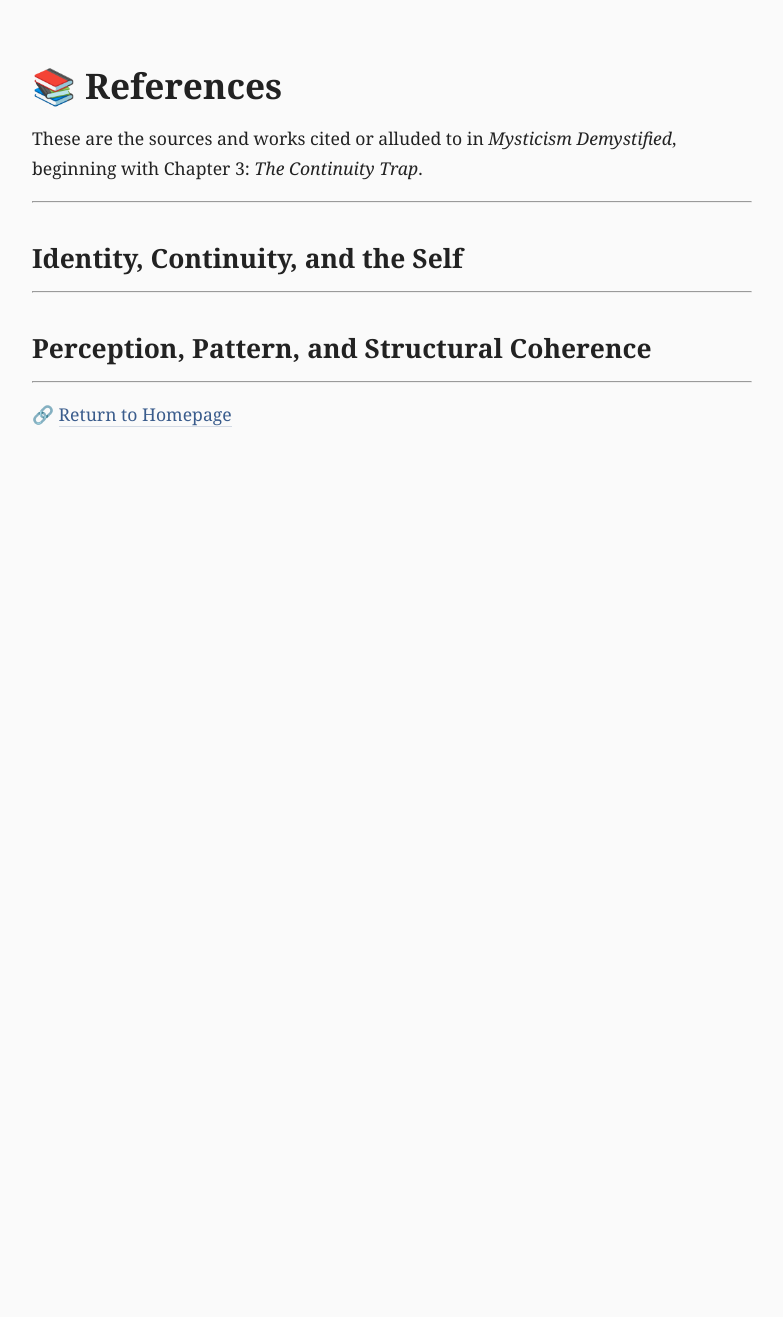
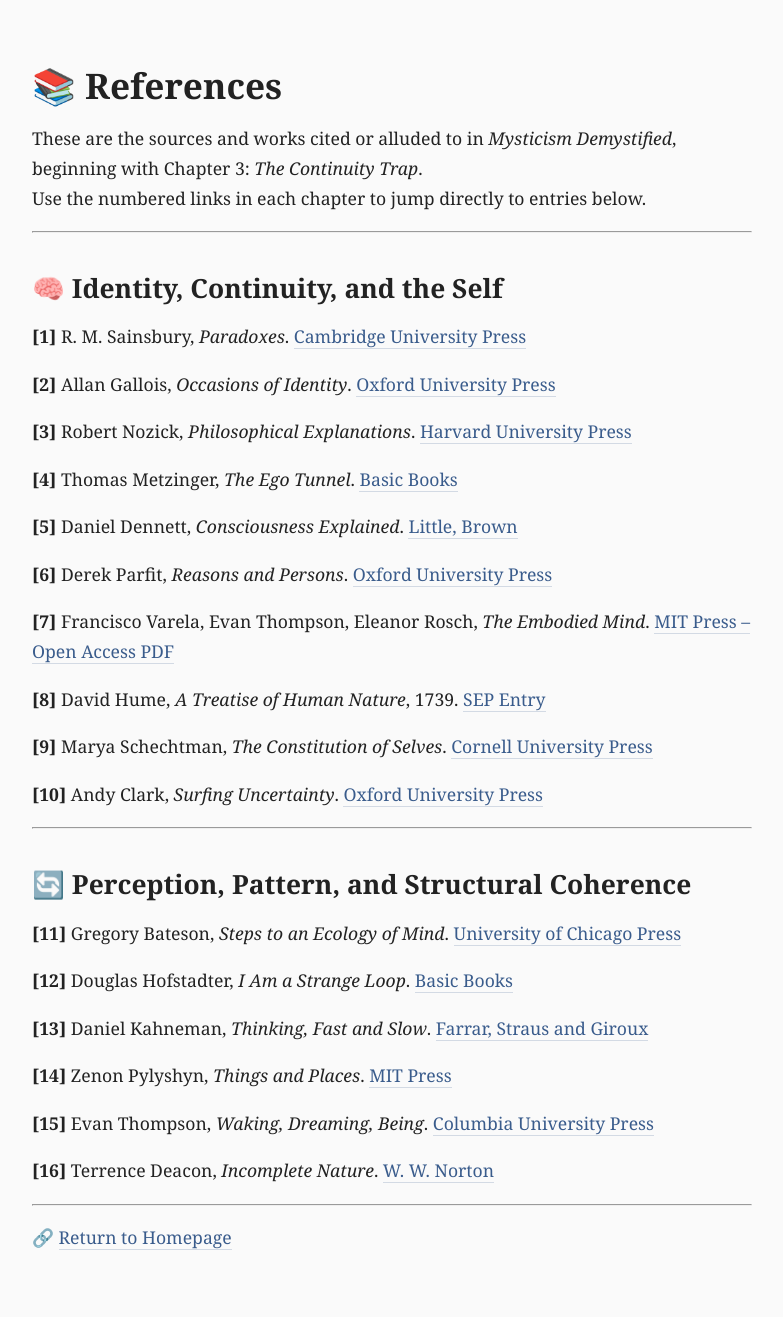
Before and after one commit to jonmmar/maram-cc-site, a Jekyll site: the page built from references.md, in a window 1280 px wide. Shown: the whole page, without its empty margins (248-1031 px from the left). Built offline with Jekyll 4.4.1, drawn with Linux system fonts in a browser that asks for light colours; before the commit the page ends 900 px from its top, so only the background shows below that.

Commit message:
Fix references.md: visible numbered anchors for citation links

```diff
--- a/references.md
+++ b/references.md
@@ -8,46 +8,63 @@
 # 📚 References
 
 These are the sources and works cited or alluded to in *Mysticism Demystified*, beginning with Chapter 3: *The Continuity Trap*.
+Use the numbered links in each chapter to jump directly to entries below.
 
 ---
 
-## Identity, Continuity, and the Self
+## 🧠 Identity, Continuity, and the Self
 
-[^1]: <a name="ref-1"></a> R. M. Sainsbury, *Paradoxes*. [Cambridge University Press](https://www.cambridge.org/core/books/paradoxes/15948F847C90BF808041A1E72CDE7593)
+<a name="ref-1"></a>
+**[1]** R. M. Sainsbury, *Paradoxes*. [Cambridge University Press](https://www.cambridge.org/core/books/paradoxes/15948F847C90BF808041A1E72CDE7593)
 
-[^2]: <a name="ref-2"></a> Allan Gallois, *Occasions of Identity*. [Oxford University Press](https://global.oup.com/academic/product/occasions-of-identity-9780198236267)
+<a name="ref-2"></a>
+**[2]** Allan Gallois, *Occasions of Identity*. [Oxford University Press](https://global.oup.com/academic/product/occasions-of-identity-9780198236267)
 
-[^3]: <a name="ref-3"></a> Robert Nozick, *Philosophical Explanations*. [Harvard University Press](https://www.hup.harvard.edu/catalog.php?isbn=9780674664791)
+<a name="ref-3"></a>
+**[3]** Robert Nozick, *Philosophical Explanations*. [Harvard University Press](https://www.hup.harvard.edu/catalog.php?isbn=9780674664791)
 
-[^4]: <a name="ref-4"></a> Thomas Metzinger, *The Ego Tunnel*. [Basic Books](https://www.basicbooks.com/titles/thomas-metzinger/the-ego-tunnel/9780465020699/)
+<a name="ref-4"></a>
+**[4]** Thomas Metzinger, *The Ego Tunnel*. [Basic Books](https://www.basicbooks.com/titles/thomas-metzinger/the-ego-tunnel/9780465020699/)
 
-[^5]: <a name="ref-5"></a> Daniel Dennett, *Consciousness Explained*. [Little, Brown](https://en.wikipedia.org/wiki/Consciousness_Explained)
+<a name="ref-5"></a>
+**[5]** Daniel Dennett, *Consciousness Explained*. [Little, Brown](https://en.wikipedia.org/wiki/Consciousness_Explained)
 
-[^6]: <a name="ref-6"></a> Derek Parfit, *Reasons and Persons*. [Oxford University Press](https://global.oup.com/academic/product/reasons-and-persons-9780198249083)
+<a name="ref-6"></a>
+**[6]** Derek Parfit, *Reasons and Persons*. [Oxford University Press](https://global.oup.com/academic/product/reasons-and-persons-9780198249083)
 
-[^7]: <a name="ref-7"></a> Francisco Varela, Evan Thompson, Eleanor Rosch, *The Embodied Mind*. [MIT Press – Open Access PDF](https://mitpress.mit.edu/9780262529365/the-embodied-mind/)
+<a name="ref-7"></a>
+**[7]** Francisco Varela, Evan Thompson, Eleanor Rosch, *The Embodied Mind*. [MIT Press – Open Access PDF](https://mitpress.mit.edu/9780262529365/the-embodied-mind/)
 
-[^8]: <a name="ref-8"></a> David Hume, *A Treatise of Human Nature*, 1739. [SEP Entry](https://plato.stanford.edu/entries/hume/#BunTheSel)
+<a name="ref-8"></a>
+**[8]** David Hume, *A Treatise of Human Nature*, 1739. [SEP Entry](https://plato.stanford.edu/entries/hume/#BunTheSel)
 
-[^9]: <a name="ref-9"></a> Marya Schechtman, *The Constitution of Selves*. [Cornell University Press](https://www.cornellpress.cornell.edu/book/9780801487493/the-constitution-of-selves/)
+<a name="ref-9"></a>
+**[9]** Marya Schechtman, *The Constitution of Selves*. [Cornell University Press](https://www.cornellpress.cornell.edu/book/9780801487493/the-constitution-of-selves/)
 
-[^10]: <a name="ref-10"></a> Andy Clark, *Surfing Uncertainty*. [Oxford University Press](https://global.oup.com/academic/product/surfing-uncertainty-9780190217011)
+<a name="ref-10"></a>
+**[10]** Andy Clark, *Surfing Uncertainty*. [Oxford University Press](https://global.oup.com/academic/product/surfing-uncertainty-9780190217011)
 
 ---
 
-## Perception, Pattern, and Structural Coherence
+## 🔄 Perception, Pattern, and Structural Coherence
 
-[^11]: <a name="ref-11"></a> Gregory Bateson, *Steps to an Ecology of Mind*. [University of Chicago Press](https://press.uchicago.edu/ucp/books/book/chicago/S/bo13179700.html)
+<a name="ref-11"></a>
+**[11]** Gregory Bateson, *Steps to an Ecology of Mind*. [University of Chicago Press](https://press.uchicago.edu/ucp/books/book/chicago/S/bo13179700.html)
 
-[^12]: <a name="ref-12"></a> Douglas Hofstadter, *I Am a Strange Loop*. [Basic Books](https://www.basicbooks.com/titles/douglas-r-hofstadter/i-am-a-strange-loop/9780465030780/)
+<a name="ref-12"></a>
+**[12]** Douglas Hofstadter, *I Am a Strange Loop*. [Basic Books](https://www.basicbooks.com/titles/douglas-r-hofstadter/i-am-a-strange-loop/9780465030780/)
 
-[^13]: <a name="ref-13"></a> Daniel Kahneman, *Thinking, Fast and Slow*. [Farrar, Straus and Giroux](https://us.macmillan.com/books/9780374275631/thinkingfastandslow)
+<a name="ref-13"></a>
+**[13]** Daniel Kahneman, *Thinking, Fast and Slow*. [Farrar, Straus and Giroux](https://us.macmillan.com/books/9780374275631/thinkingfastandslow)
 
-[^14]: <a name="ref-14"></a> Zenon Pylyshyn, *Things and Places*. [MIT Press](https://mitpress.mit.edu/9780262162494/things-and-places/)
+<a name="ref-14"></a>
+**[14]** Zenon Pylyshyn, *Things and Places*. [MIT Press](https://mitpress.mit.edu/9780262162494/things-and-places/)
 
-[^15]: <a name="ref-15"></a> Evan Thompson, *Waking, Dreaming, Being*. [Columbia University Press](https://cup.columbia.edu/book/waking-dreaming-being/9780231137096)
+<a name="ref-15"></a>
+**[15]** Evan Thompson, *Waking, Dreaming, Being*. [Columbia University Press](https://cup.columbia.edu/book/waking-dreaming-being/9780231137096)
 
-[^16]: <a name="ref-16"></a> Terrence Deacon, *Incomplete Nature*. [W. W. Norton](https://wwnorton.com/books/9780393343907)
+<a name="ref-16"></a>
+**[16]** Terrence Deacon, *Incomplete Nature*. [W. W. Norton](https://wwnorton.com/books/9780393343907)
 
 ---
 
```
